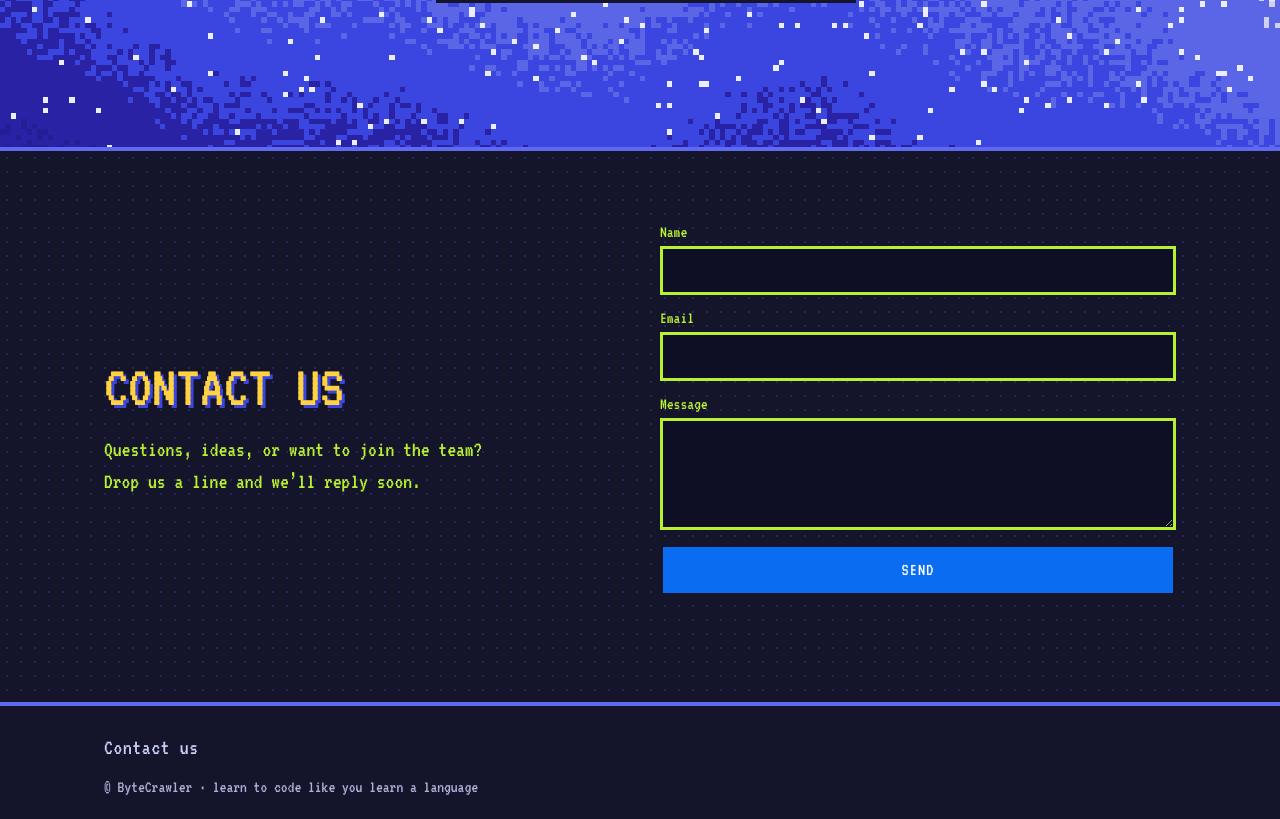
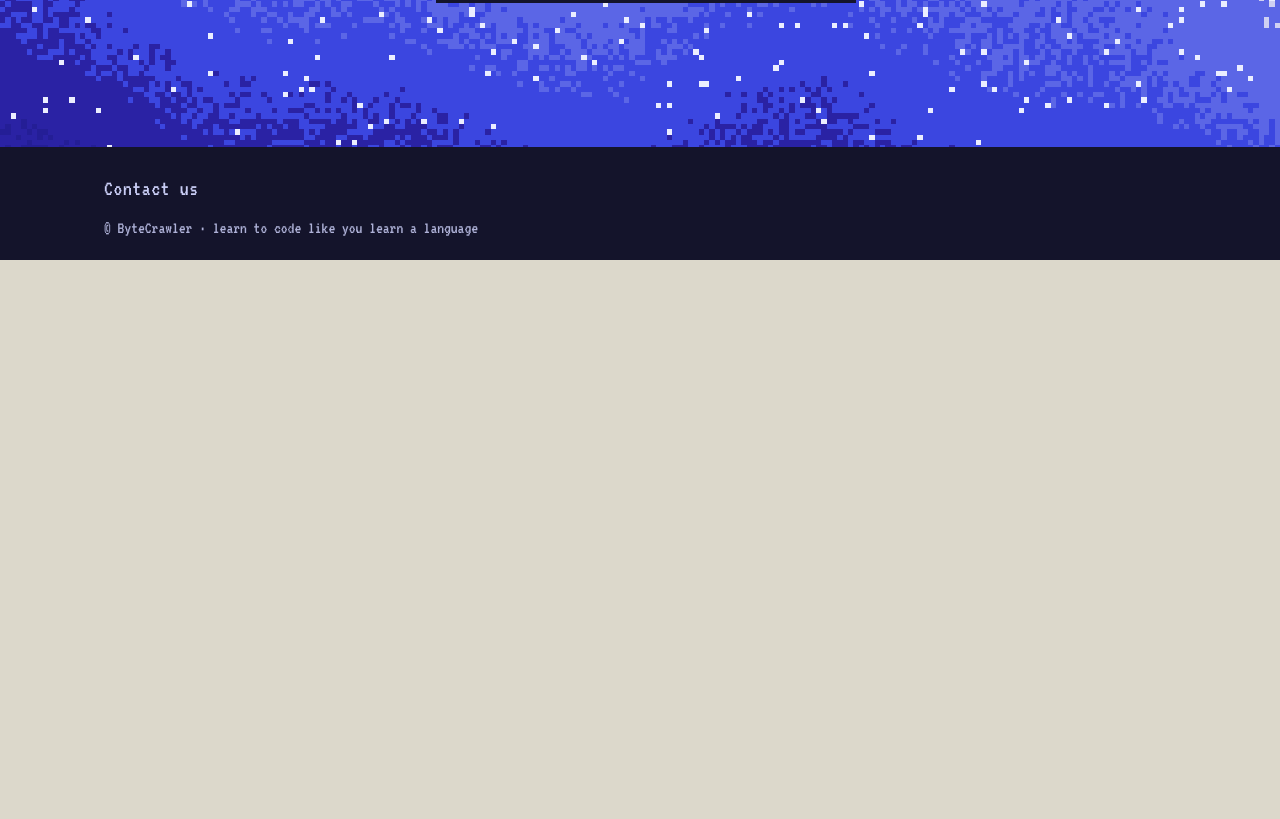
Before and after one commit to DecadeVinhLe/Byte_Crawler, a plain HTML site: page index.html in a window 1280 px wide. Shown: the part 2185-3004 px from the top of the page. After the commit the page ends 2445 px from the top, so only its background shows below. Drawn offline with Linux system fonts and the light colour scheme.

Commit message:
Add files via upload

```diff
--- a/css/home.css
+++ b/css/home.css
@@ -28,17 +28,6 @@ background-image:radial-gradient(rgba(255,255,255,.22) 1.5px,transparent 1.6px),
 .hero h1{font-family:"VT323",ui-monospace,monospace;font-weight:900;text-shadow:none;letter-spacing:.04em}
 .play{background:#2a22a4 url(../assets/images/play-bg.png) center/cover no-repeat!important;image-rendering:pixelated}
 .play::before{display:none!important}
-.lime-contact{position:relative;background:#14142b radial-gradient(rgba(95,106,240,.22) 1.3px,transparent 1.4px) 0 0/14px 14px;color:#b8f032;padding:72px 0;border-top:4px solid #5f6af0;border-bottom:4px solid #5f6af0}
-.lc-in{display:grid;grid-template-columns:1fr 1fr;gap:40px;align-items:center}
-.lime-contact h2{font-size:clamp(36px,6.5vw,60px);color:#FFD23F;text-shadow:3px 3px 0 #3b46e0}
-.lime-contact p{margin-top:14px;max-width:420px;color:#b8f032}
-.lime-contact form{margin-top:0;max-width:none}
-.lime-contact label{color:#b8f032}
-.lime-contact input,.lime-contact textarea{background:#0e0e24;color:#b8f032;border:3px solid #b8f032}
-.lime-contact input::placeholder,.lime-contact textarea::placeholder{color:rgba(184,240,50,.5)}
-.lime-contact input:focus,.lime-contact textarea:focus{outline:3px solid #5f6af0;outline-offset:2px}
-.lime-contact .ok{color:#b8f032}
-@media(max-width:860px){.lc-in{grid-template-columns:1fr;gap:24px}.lime-contact{padding:52px 0}}
 @media(max-width:860px){.two{grid-template-columns:1fr}.hero{padding:70px 0 90px}}
 
 /* Make It Easy: loot art in a frame on the left, a short pitch on the right */
--- a/index.html
+++ b/index.html
@@ -78,13 +78,6 @@
 </section>
 
 <section class="play" id="play"><div class="dialog"><h2>Ready to start?</h2><a class="btn" href="#course">Play</a></div></section>
-
-<section class="lime-contact" id="home-contact"><div class="wrap lc-in">
-<div><h2>Contact us</h2><p>Questions, ideas, or want to join the team? Drop us a line and we’ll reply soon.</p></div>
-<form id="hcf"><label>Name<input required autocomplete="name"></label><label>Email<input type="email" required autocomplete="email"></label>
-<label>Message<textarea rows="4" required></textarea></label><button class="btn" type="submit">Send</button><div class="ok" id="hok" aria-live="polite"></div></form>
-</div></section>
-
 </div>
 <div class="pg" id="about">
 <section class="ab-intro"><div class="wrap">
--- a/js/ui.js
+++ b/js/ui.js
@@ -44,5 +44,4 @@ if(document.fonts&&document.fonts.ready)document.fonts.ready.then(measure);
 
 /* ---- Contact forms (front-end only for now) ---- */
 $("cf").onsubmit=function(e){e.preventDefault();$("ok").textContent="Quest accepted! We\u2019ll reply soon.";e.target.reset()};
-$("hcf").onsubmit=function(e){e.preventDefault();$("hok").textContent="Quest accepted! We\u2019ll reply soon.";e.target.reset()};
 })();
```
